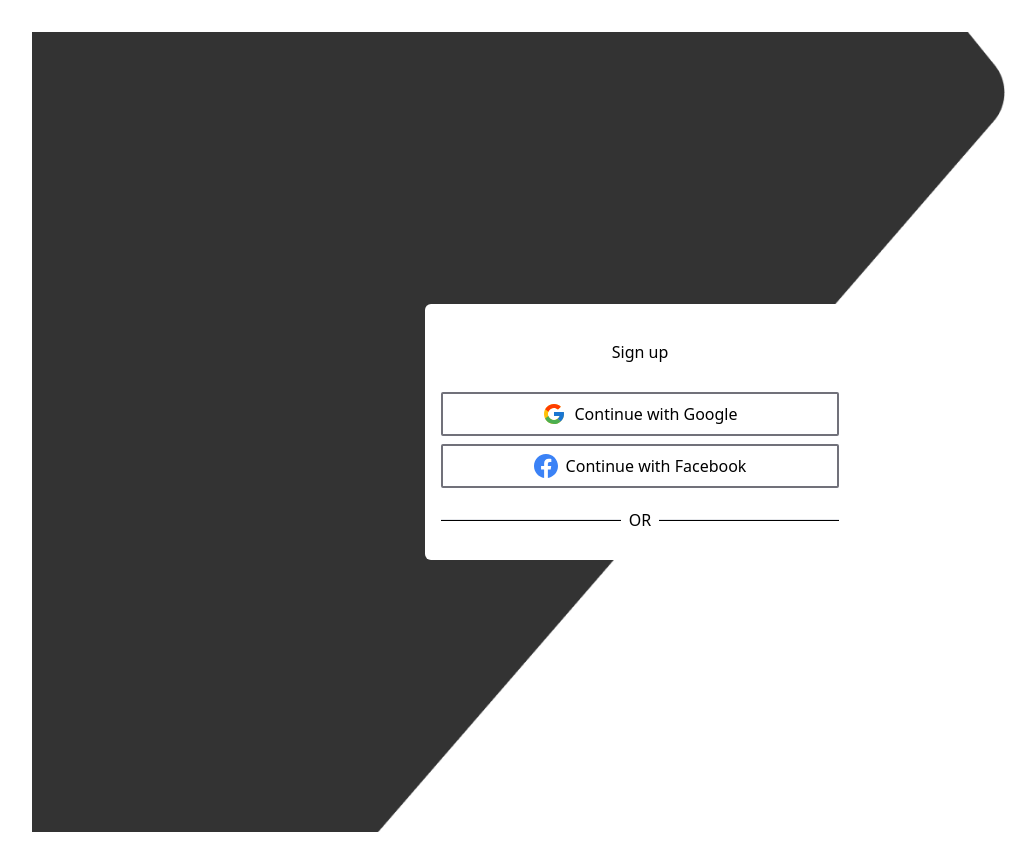
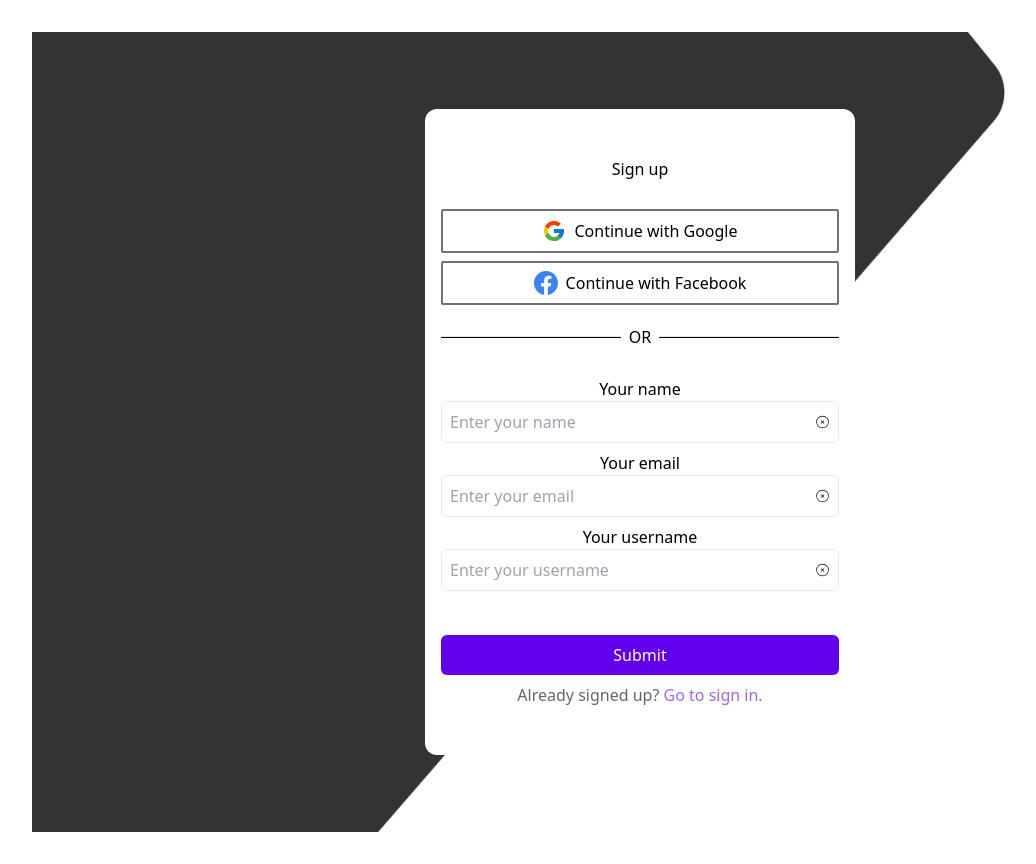
Before and after one commit to 01110011r/books_list_front, a React (Vite) app: page /signup in a window 1280 px wide. Shown: the whole page, without its empty margins (0-1036 px from the left). Built offline with nearby package versions, Linux system fonts and the light colour scheme.

Commit message:
signup style completly built

```diff
--- a/src/components/Signup.tsx
+++ b/src/components/Signup.tsx
@@ -1,11 +1,13 @@
 import {FcGoogle} from "react-icons/fc";
 import {BsFacebook} from "react-icons/bs";
+import {CiCircleRemove} from "react-icons/ci"
+import { Link } from "react-router-dom";
 
 
 export default function Signup() {
   return (
     <div className=' container flex items-center justify-center h-full'>
-      <div className=' min-w-[430px] pt-9 pb-7 px-4 bg-white rounded-md'>
+      <div className=' min-w-[430px] py-12 px-4 bg-white rounded-xl'>
 <h2 className=" text-center mb-7 text-base">Sign up</h2>
 <div className="flex flex-col gap-y-2">
 <button className="flex items-center justify-center py-2 gap-x-2 border-2 rounded-sm border-zinc-500">
@@ -19,6 +21,32 @@ export default function Signup() {
 </div>
 
 </div>
+<form className="flex flex-col gap-y-2 mt-7">
+  <label htmlFor="" className="flex flex-col ">
+    <span>Your name</span>
+    <div className=" flex gap-x-2 border-[1px] rounded-md p-2 items-center">
+    <input className=" outline-none w-full" type="text" placeholder="Enter your name" />
+    <CiCircleRemove className=" cursor-pointer"/>
+    </div>
+  </label>
+  <label htmlFor="" className="flex flex-col">
+    <span>Your email</span>
+    <div className=" flex gap-x-2 border-[1px] rounded-md p-2 items-center">
+    <input className=" outline-none w-full" type="text" placeholder="Enter your email" />
+    <CiCircleRemove className=" cursor-pointer"/>
+    </div>
+  </label>
+  <label htmlFor="" className="flex flex-col">
+    <span>Your username</span>
+    <div className=" flex gap-x-2 border-[1px] rounded-md p-2 items-center">
+    <input className=" outline-none w-full" type="text" placeholder="Enter your username" />
+    <CiCircleRemove className=" cursor-pointer"/>
+    </div>
+  </label>
+
+  <button type="button" className=" mt-9 bg-[#6200EE] text-white rounded-md py-2">Submit</button>
+</form>
+<p className=" text-center mt-2 opacity-60">Already signed up? <Link className="text-[#6200EE]" to={'/signin'}>Go to  sign in.</Link></p>
       </div>
     </div>
   )
```
